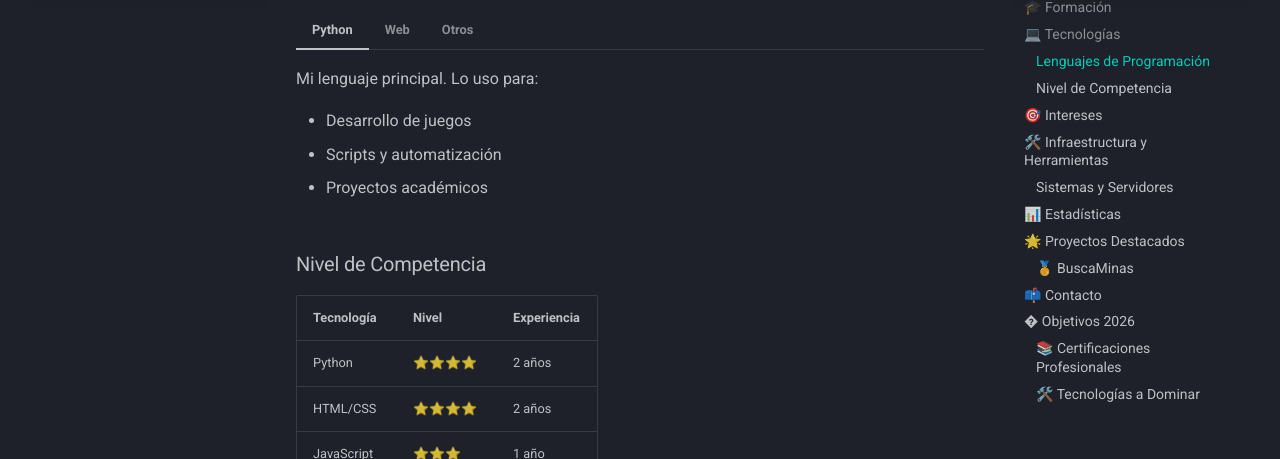
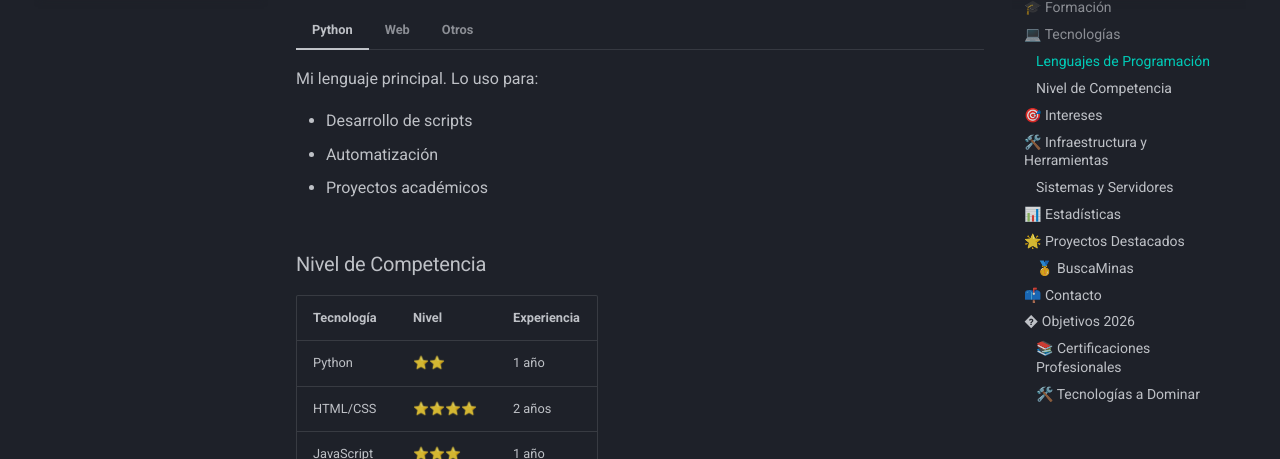
Before and after one commit to Pabloceda/Mis-documentaciones, an MkDocs documentation site: the page built from docs/sobre-mi.md, in a window 1280 px wide and 900 px high, scrolled down 467 px. Shown: the part 149-608 px from the top of the window. Built offline with MkDocs 1.6.1 and Material for MkDocs 9.7.7, drawn with Linux system fonts in a browser that asks for light colours; some of the changed text lies outside the part shown.

Commit message:
Algunos cambios en sobre mi y portada

```diff
--- a/docs/sobre-mi.md
+++ b/docs/sobre-mi.md
@@ -19,8 +19,8 @@
 === "Python"
     Mi lenguaje principal. Lo uso para:
 
-    - Desarrollo de juegos
-    - Scripts y automatización
+    - Desarrollo de scripts
+    - Automatización
     - Proyectos académicos
 
 === "Web"
@@ -41,7 +41,7 @@
 
 | Tecnología | Nivel | Experiencia |
 |-----------|-------|-------------|
-| Python | ⭐⭐⭐⭐ | 2 años |
+| Python | ⭐⭐ | 1 año |
 | HTML/CSS | ⭐⭐⭐⭐ | 2 años |
 | JavaScript | ⭐⭐⭐ | 1 año |
 | PHP | ⭐⭐⭐ | 1 año |
@@ -111,7 +111,7 @@ Juego completo con múltiples niveles, sistema de puntuaciones y colores.
 
 !!! tip "¿Quieres contactarme?"
     - :fontawesome-brands-github: [GitHub: @pabloceda](https://github.com/pabloceda)
-    - :fontawesome-solid-envelope: Email: (tu email si quieres)
+    - :fontawesome-solid-envelope: Email: proximamente
 
 ---
 
```
Also changed, not shown: docs/index.md (+1 -1 lines).
